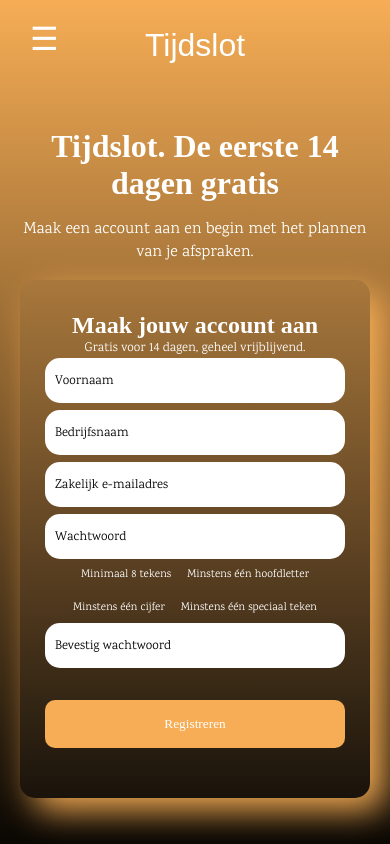
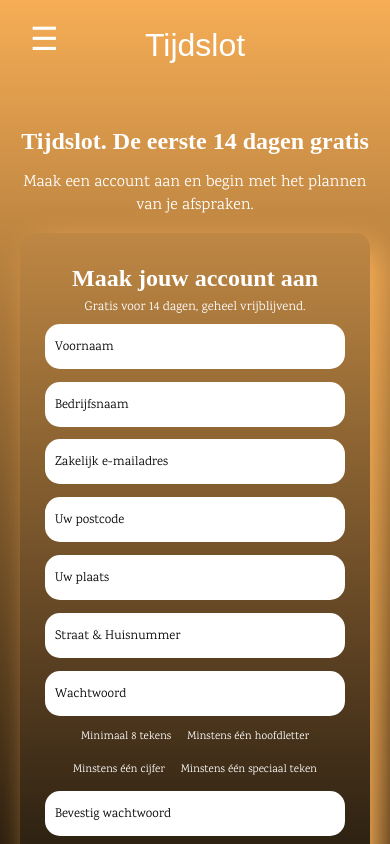
Before and after one commit to VincentOosterom/Eindopdracht-Frontend, a React (Vite) app: page /registeren in a window 390 px wide. Shown: the top 844 px of the page. Built offline with nearby package versions, Linux system fonts and the light colour scheme; a web font is replaced by a local one.

Commit message:
RegisteForm uitgebreid met straat etc

```diff
--- a/src/components/website/RegisterForm/RegisterForm.css
+++ b/src/components/website/RegisterForm/RegisterForm.css
@@ -4,7 +4,8 @@
     display: flex;
     flex-direction: column;
     align-items: center;
-    width: 850px;
+    max-width: 850px;
+    width: 100%;
     height: auto;
     border-radius: 15px;
     background: rgba(255, 255, 255, 0.01);
@@ -17,8 +18,8 @@
     display: flex;
     flex-direction: column;
     align-items: center;
-    margin-bottom: 40px;
-    max-width: 600px;
+    margin-bottom: 2rem;
+    max-width: 500px;
     width: 100%;
 }
 
@@ -30,10 +31,12 @@
 
 .register-form-title h2 {
     font-size: clamp(1.5rem, 2.5vw, 2rem);
+    margin-bottom: 0.4rem;
 }
 
 .register-form-title p {
     font-size: clamp(0.8rem, 2.5vw, 1rem);
+    margin-bottom: 0.4rem;
 }
 
 .register-form-inputs {
@@ -44,7 +47,7 @@
     min-width: 200px;
     max-width: 500px;
     width: 100%;
-    gap: 7px;
+    gap: 0.8rem;
 }
 
 .register-form-inputs label {
@@ -85,11 +88,7 @@
     color: white;
 }
 
-.error-message {
-    text-align: center;
-    color: red;
-    margin-bottom: 2rem;
-}
+
 
 .password-input.error {
     border: 2px solid #e63946;
@@ -115,7 +114,6 @@
 
     .register-form button{
         width: 100%;
-        background-color: #F6AD55;
     }
 
     .register-form-inputs input{
--- a/src/components/website/RegisterForm/RegisterForm.jsx
+++ b/src/components/website/RegisterForm/RegisterForm.jsx
@@ -8,6 +8,9 @@ function RegisterForm() {
     const [name, setName] = useState(""); // voornaam
     const [company, setCompany] = useState(""); // bedrĳfsnaam
     const [email, setEmail] = useState("");
+    const [street, setStreet] = useState("");
+    const [zip, setZip] = useState("");
+    const [city, setCity] = useState("");
     const [password, setPassword] = useState("");
     const [confirmPassword, setConfirmPassword] = useState("");
     const [error, setError] = useState("");
@@ -85,6 +88,10 @@ function RegisterForm() {
                     name: company,
                     bio: "",
                     profileImageUrl: "",
+                    street: street,
+                    city: city,
+                    zip: zip,
+
                 },
             );
 
@@ -108,11 +115,6 @@ function RegisterForm() {
                     setError("Ongeldige invoer. Controleer je gegevens.");
                     return;
                 }
-
-                if (err.response?.status === 401 || err.response?.status === 403) {
-                    setError("Onvoldoende rechten om dit account aan te maken.");
-                    return;
-                }
             }
 
             setError("Er ging iets mis bij het registreren. Probeer opnieuw.");
@@ -121,7 +123,7 @@ function RegisterForm() {
         }
     }
 
-        return (
+    return (
         <section className="register-container">
             <form onSubmit={Register} className="register-form">
 
@@ -158,6 +160,27 @@ function RegisterForm() {
                         placeholder="Zakelijk e-mailadres"
                         onChange={(e) => setEmail(e.target.value)}
                     />
+                    <label htmlFor="zipcode">Postcode</label>
+                    <input type="text"
+                           id="zipcode"
+                           value={zip}
+                           placeholder="Uw postcode"
+                           onChange={(e) => setZip(e.target.value)}
+                    />
+                    <label htmlFor="city">Plaats</label>
+                    <input type="text"
+                           id="city"
+                           value={city}
+                           placeholder="Uw plaats"
+                           onChange={(e) => setCity(e.target.value)}
+                    />
+                    <label htmlFor="street">Straat & Huisnummer</label>
+                    <input type="text"
+                           id="street"
+                           value={street}
+                           placeholder="Straat & Huisnummer"
+                           onChange={(e) => setStreet(e.target.value)}
+                    />
 
                     <label htmlFor="company-password">Wachtwoord</label>
                     <input
@@ -190,10 +213,10 @@ function RegisterForm() {
                 <button type="submit" disabled={loading}>
                     {success ? "Uw account wordt aangemaakt..." : "Registreren"}
                 </button>
-
+                {error && <p className="error-message">{error}</p>}
             </form>
 
-            {error && <p className="error-message">{error}</p>}
+
         </section>
     );
 }
--- a/src/pages/Auth/Registeren/Registeren.jsx
+++ b/src/pages/Auth/Registeren/Registeren.jsx
@@ -9,13 +9,13 @@ function Register() {
         <>
             <header className="register-header">
                 <NavBar/>
-                <div className="register">
+                <section className="register">
                     <div className="register-title">
                         <h1>Tijdslot. De eerste 14 dagen gratis</h1>
                         <p>Maak een account aan en begin met het plannen van je afspraken.</p>
                     </div>
                     <RegisterForm/>
-                </div>
+                </section>
             </header>
             <Footer/>
         </>
--- a/src/pages/DashboardPages/Homepage/Homepage.jsx
+++ b/src/pages/DashboardPages/Homepage/Homepage.jsx
@@ -31,7 +31,7 @@ function Homepage() {
                 const allAppointments = apptRes.data;
                 setAppointments(allAppointments);
 
-                const getServices = api.get(`/services?companyId=${companyId}`);
+                const getServices = await api.get(`/services?companyId=${companyId}`);
 
                 const allServices = getServices.data;
                 setService(allServices);
@@ -143,7 +143,7 @@ function Homepage() {
                             </li>
                             <li>
                                 <p>Totale omzet</p>
-                                <strong>€0</strong>
+                                <strong>0</strong>
                                 {/* omzet komt als jij services koppelt */}
                             </li>
                         </ul>
```
